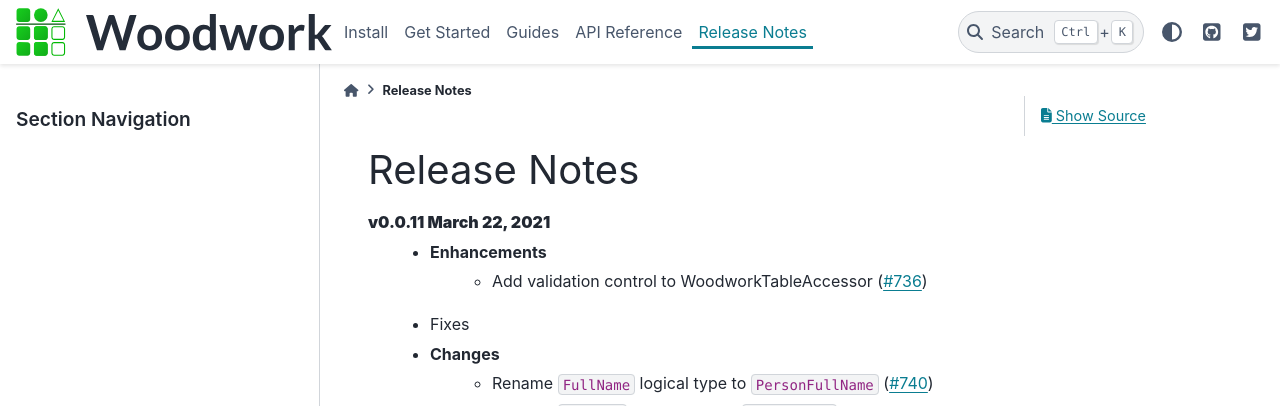
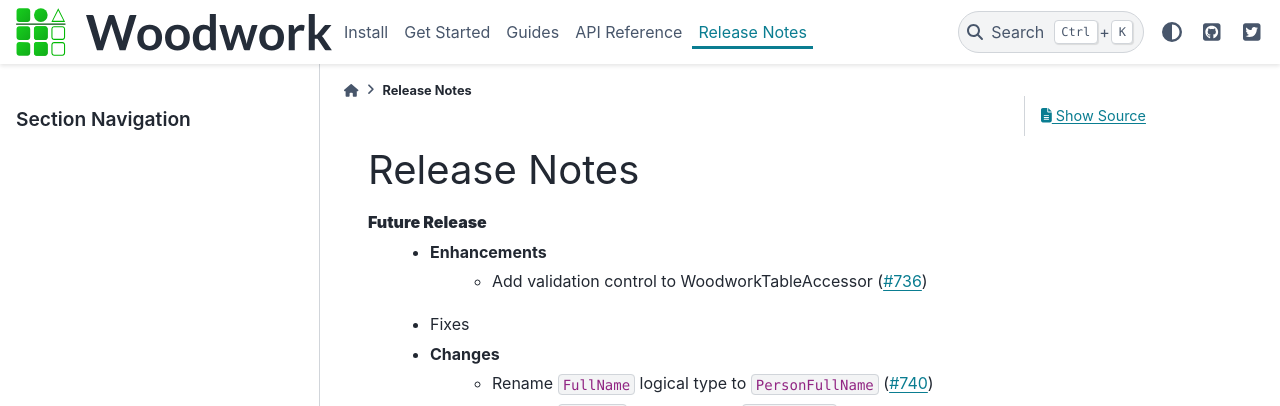
Before and after one commit to alteryx/woodwork, a Sphinx documentation site: the page built from docs/source/release_notes.rst, in a window 1280 px wide and 900 px high. Shown: the top 406 px of the window. Built offline with Sphinx 7.4.7 and the PyData theme 0.15.4, drawn with Linux system fonts in a browser that asks for light colours; comment, search, counter and statistics services are not loaded.

Commit message:
rename file, update branch name

```diff
--- a/docs/source/release_notes.rst
+++ b/docs/source/release_notes.rst
@@ -2,16 +2,7 @@
 
 Release Notes
 -------------
-.. **Future Release**
-    * Enhancements
-    * Fixes
-    * Changes
-    * Documentation Changes
-    * Testing Changes
-
-.. Thanks to the following people for contributing to this release:
-
-**v0.0.11 March 22, 2021**
+**Future Release**
     * Enhancements
         * Add validation control to WoodworkTableAccessor (:pr:`736`)
     * Fixes
```
Also changed, not shown: 6 other files.
